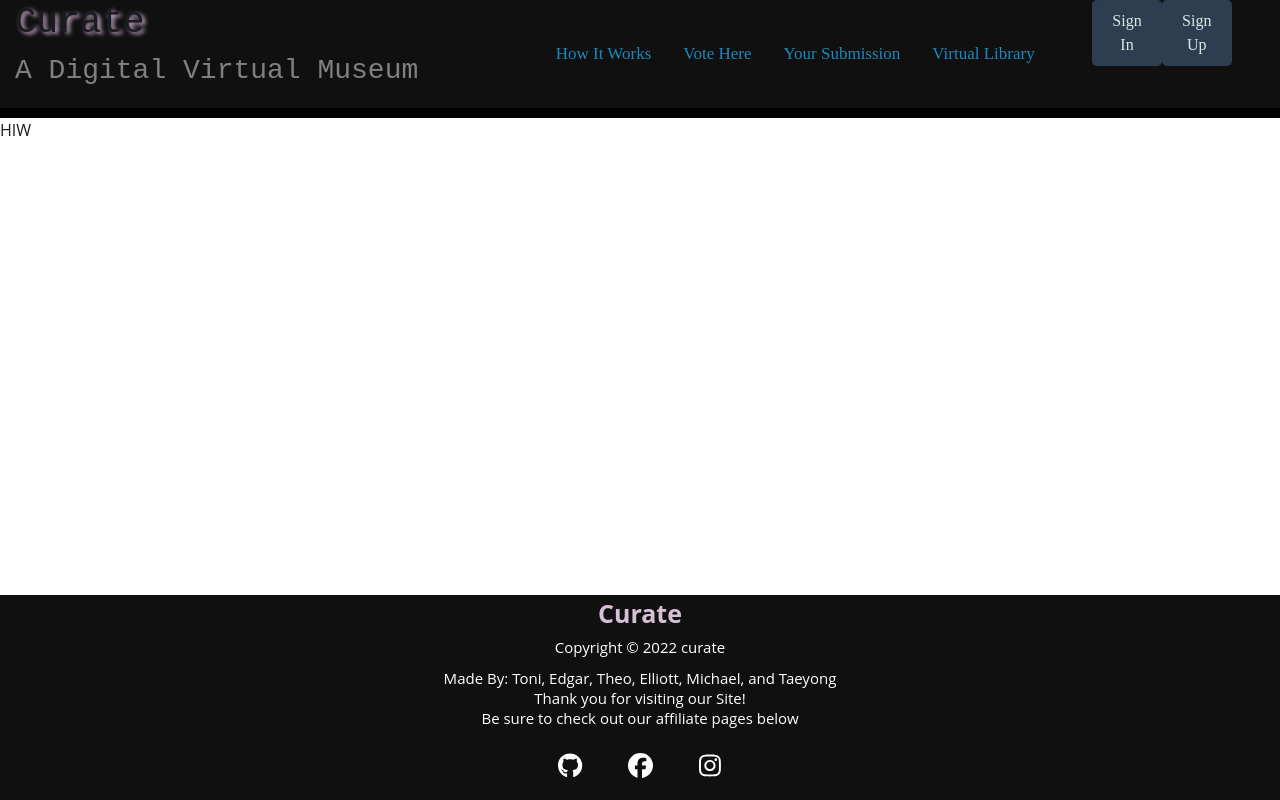
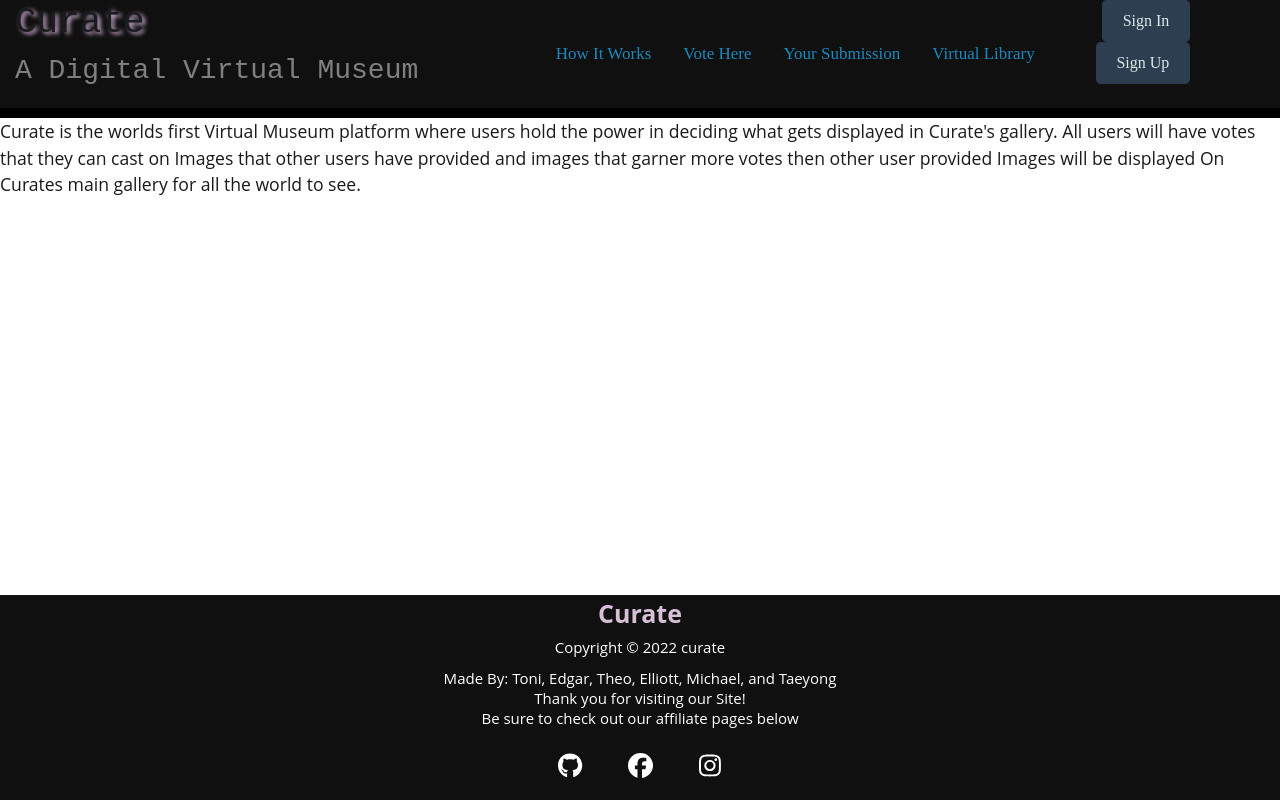
Before and after one commit to edgarmendez94/Curate-virtual-library, a React (Create React App) app in the folder client/: page /HowItWorks in a window 1280 px wide. Built offline with nearby package versions, Linux system fonts and the light colour scheme.

Commit message:
added description to HIW

```diff
--- a/client/src/components/Header/index.js
+++ b/client/src/components/Header/index.js
@@ -29,6 +29,7 @@ const Nav = () => {
             <Link to={"/VirtualLibrary"}>Virtual Library</Link>
           </li>
         </ul>
+        <div>
           <Link to={"/login"}>
             {" "}
             <button id="signInBtn" type="button" className="btn btn-primary">
@@ -42,6 +43,7 @@ const Nav = () => {
               Sign Up
             </button>{" "}
           </Link>
+        </div>
       </nav>
     </header>
   );
--- a/client/src/pages/HIW.js
+++ b/client/src/pages/HIW.js
@@ -1,7 +1,17 @@
-import React from 'react'
+import React from "react";
+import "../App.css";
 
 export default function HIW() {
-    return (
-        <div>HIW</div>
-    )
+  return (
+    <section>
+      <p>
+        Curate is the worlds first Virtual Museum platform where users hold the
+        power in deciding what gets displayed in Curate's gallery. All users
+        will have votes that they can cast on Images that other users have
+        provided and images that garner more votes then other user provided
+        Images will be displayed On Curates main gallery for all the world to
+        see.
+      </p>
+    </section>
+  );
 }
```
Lines whose indentation alone changed are shown as unchanged.
